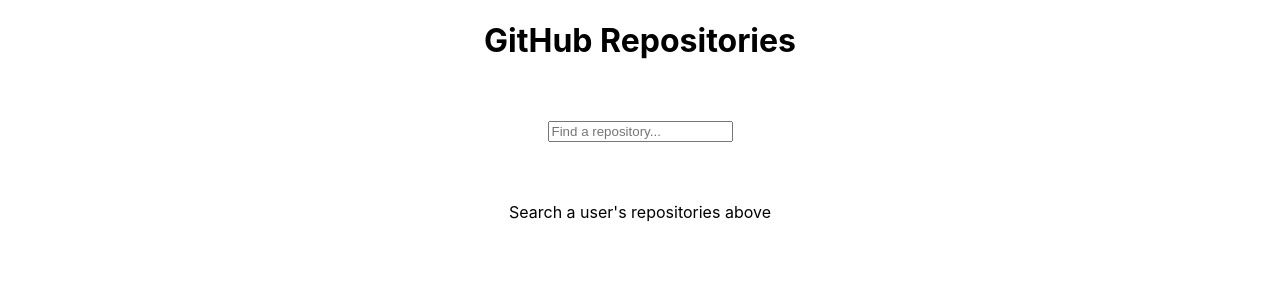
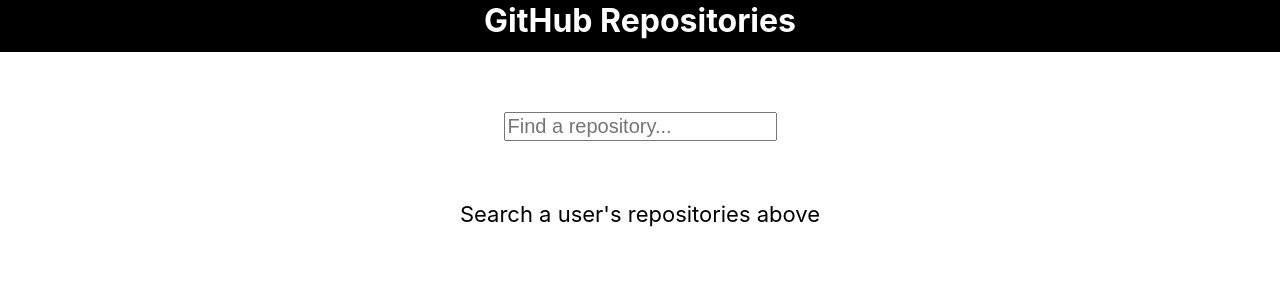
Before and after one commit to AnnaTran96/GitHub-Repos, a React (Create React App) app: page / in a window 1280 px wide. Shown: the top 300 px of the page. Built offline with nearby package versions, Linux system fonts and the light colour scheme.

Commit message:
style page

```diff
--- a/src/components/styles/searchStyle.css
+++ b/src/components/styles/searchStyle.css
@@ -1,3 +1,7 @@
 .form {
     margin: 60px 0;
 }
+
+form input {
+    font-size: 20px;
+}
--- a/src/components/styles/style.css
+++ b/src/components/styles/style.css
@@ -1,6 +1,6 @@
 .results {
     margin: 0 auto;
-    width: 500px;
+    width: 900px;
     border-bottom: 1px solid gray;
     border-radius: 4px;
     padding: 40px;
@@ -27,3 +27,31 @@
 .results a:hover {
     text-decoration: underline;
 }
+
+.avatar {
+    position: absolute;
+    top: 160px;
+    left: -70px;
+}
+
+.avatar h1 {
+    font-size: 25px;
+}
+
+.avataricon {
+    border: 1px solid transparent;
+    border-radius: 50%;
+    width: 50%;
+}
+
+.title {
+    border: 1px solid black;
+    background-color: black;
+    color: white;
+    height: 50px;
+    margin: 0 auto;
+}
+
+.intro {
+    font-size: 22px;
+}
```
